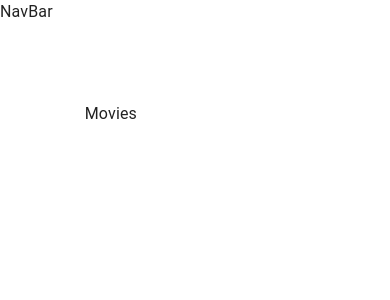
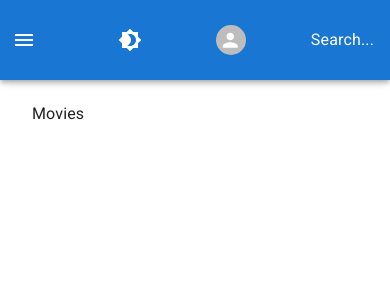
Before and after one commit to sean-birmingham/filmpire_sb, a React (Create React App) app: page / in a window 390 px wide. Shown: the top 300 px of the page. Built offline with nearby package versions, Linux system fonts and the light colour scheme.

Commit message:
created navbar

```diff
--- a/public/index.html
+++ b/public/index.html
@@ -11,6 +11,10 @@
     />
     <link rel="apple-touch-icon" href="%PUBLIC_URL%/logo192.png" />
     <link rel="manifest" href="%PUBLIC_URL%/manifest.json" />
+    <link
+      rel="stylesheet"
+      href="https://fonts.googleapis.com/css?family=Roboto:300,400,500,700&display=swap"
+    />
     <title>React App</title>
   </head>
   <body>
--- a/src/components/NavBar.js
+++ b/src/components/NavBar.js
@@ -1,4 +1,73 @@
+import {
+  AppBar,
+  IconButton,
+  Toolbar,
+  Drawer,
+  Button,
+  Avatar,
+  useMediaQuery,
+} from '@mui/material';
+import {
+  Menu,
+  AccountCircle,
+  Brightness4,
+  Brightness7,
+} from '@mui/icons-material';
+import { Link } from 'react-router-dom';
+import { useTheme } from '@mui/material/styles';
+
 const NavBar = () => {
-  return <div>NavBar</div>;
+  const isMobile = useMediaQuery('(max-width:600px)');
+  const theme = useTheme();
+
+  const isAuthenticated = true;
+
+  return (
+    <AppBar position="fixed">
+      <Toolbar
+        sx={{
+          height: '80px',
+          display: 'flex',
+          justifyContent: 'space-between',
+          marginLeft: { lg: '240px' },
+          flexWrap: { sm: 'wrap' },
+        }}
+      >
+        {isMobile && (
+          <IconButton
+            color="inherit"
+            edge="start"
+            style={{ outline: 'none' }}
+            onClick={() => {}}
+            sx={{ marginRight: '10px', display: { sm: 'none' } }}
+          >
+            <Menu />
+          </IconButton>
+        )}
+        <IconButton color="inherit" sx={{ ml: 1 }}>
+          {theme.palette.mode === 'dark' ? <Brightness7 /> : <Brightness4 />}
+        </IconButton>
+        {!isMobile && 'Search...'}
+        <div>
+          {!isAuthenticated ? (
+            <Button color="inherit">
+              Login &nbsp; <AccountCircle />
+            </Button>
+          ) : (
+            <Button
+              color="inherit"
+              component={Link}
+              to={`/profile/:id`}
+              sx={{}}
+            >
+              {!isMobile && <>My Movies &nbsp;</>}
+              <Avatar style={{ width: 30, height: 30 }} alt="Profile" />
+            </Button>
+          )}
+        </div>
+        {isMobile && 'Search...'}
+      </Toolbar>
+    </AppBar>
+  );
 };
 export default NavBar;
--- a/src/index.js
+++ b/src/index.js
@@ -1,13 +1,18 @@
 import React from 'react';
 import ReactDOM from 'react-dom/client';
 import { BrowserRouter } from 'react-router-dom';
+import { createTheme, ThemeProvider } from '@mui/material';
 
 import App from './App';
+
+const theme = createTheme({});
 
 const root = ReactDOM.createRoot(document.getElementById('root'));
 
 root.render(
-  <BrowserRouter>
-    <App />
-  </BrowserRouter>,
+  <ThemeProvider theme={theme}>
+    <BrowserRouter>
+      <App />
+    </BrowserRouter>
+  </ThemeProvider>,
 );
```
Also changed, not shown: src/App.js (+2 -6 lines), .eslintrc.js.
